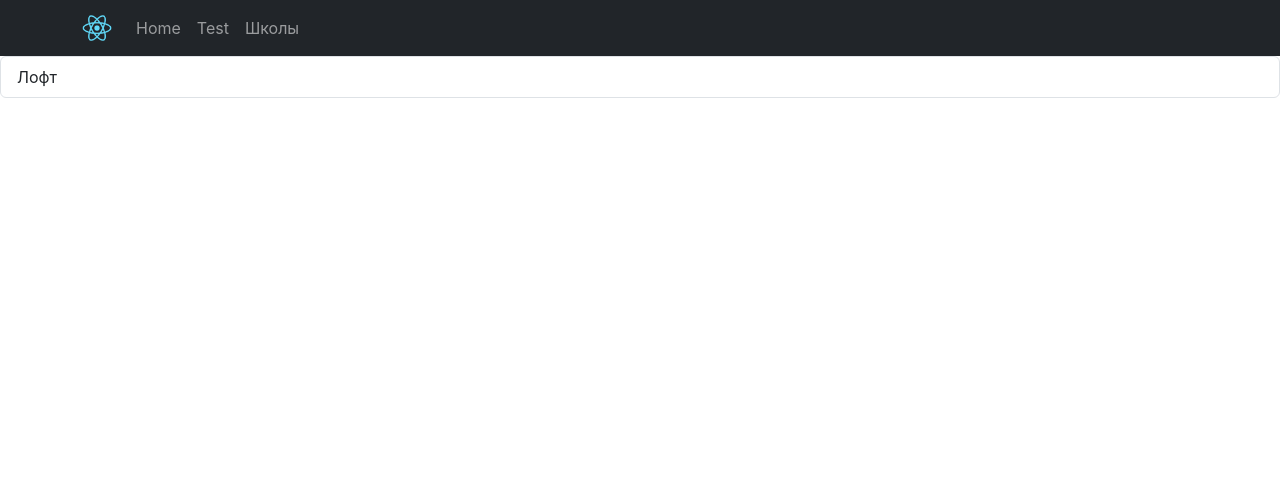
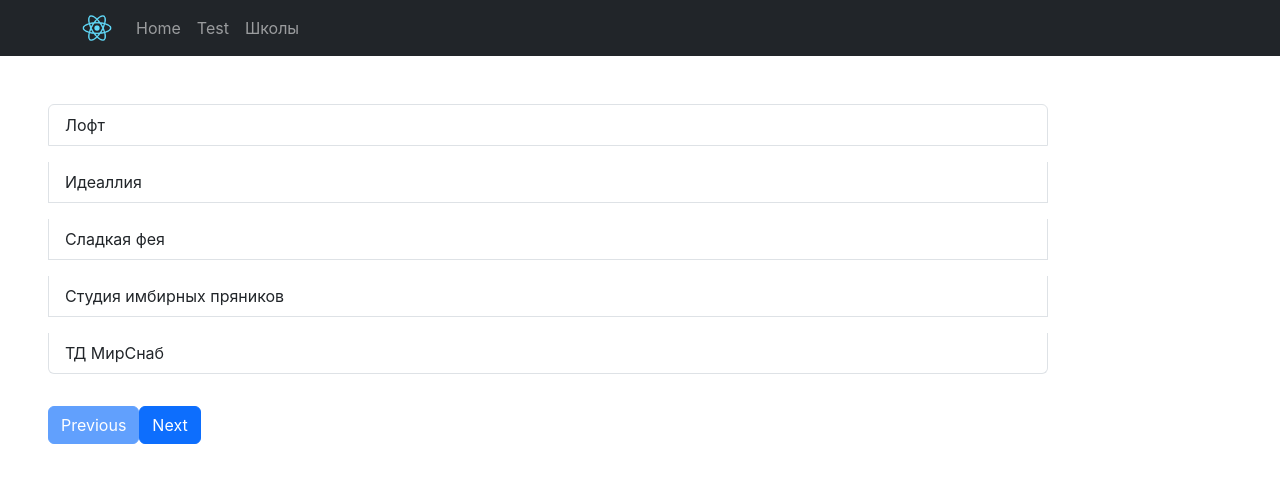
Before and after one commit to Frogpop/Cooking_Platform, a React (Create React App) app: page /schools in a window 1280 px wide. Shown: the top 482 px of the page. Built offline with nearby package versions, Linux system fonts and the light colour scheme.

Commit message:
alpha v List of Schools

```diff
--- /dev/null
+++ b/src/Components/ModelSchool.js
@@ -0,0 +1,35 @@
+import React,{Component} from "react";
+import {Button, Col, Container, Image, Modal, Row} from "react-bootstrap";
+import schools from "../res/shools.json";
+
+class GetData extends Component{
+    render() {
+        return(
+            <Row>
+                <Col>
+                    <Image src={schools[this.props.item].logo} alt="school-logo" className="mt-3 mb-3 ml-2 mr-2" style={{minWidth : "150px", maxWidth : "300px", minHeight : "200px", maxHeight : "250px"}} />
+                </Col>
+                <Col>
+                    <p>{ schools[this.props.item].desc}</p>
+                </Col>
+            </Row>
+        )
+    };
+}
+export default class ModelSchool extends Component{
+    render() {
+        return(
+            <Modal show={this.props.show} onHide={this.props.handleClose}>
+                <Modal.Header closeButton>
+                    <Modal.Title>{schools[this.props.item].name}</Modal.Title>
+                </Modal.Header>
+                <Modal.Body>
+                    <Container>
+                        <GetData item = {this.props.item}/>
+                    </Container>
+                    {/*<Button variant="primary" href="/schools/{}"/>*/}
+                </Modal.Body>
+            </Modal>
+        )
+    }
+}
--- a/src/Pages/Schools.js
+++ b/src/Pages/Schools.js
@@ -1,26 +1,70 @@
 import React,{useState} from "react";
-import {Container, ListGroup, Modal} from "react-bootstrap";
-import logo from '../Components/logo192.png'
+import { ListGroup, Col, Button} from "react-bootstrap";
+import schools from '../res/shools.json'
+import ModelSchool from "../Components/ModelSchool";
+
 export default function Schools(){
+    const [currentPage, setCurrentPage] = useState(1);
+    const [idd, setId] = useState(0);
     const [show, setShow] = useState(false);
+    const schoolsPerPage = 5;
     const handleClose = () => setShow(false);
-    const handleShow = () => setShow(true);
+    const handleShow = (item) => {
+        setShow(true);
+        setId(item);
+    };
+    const indexOfLastSchool = currentPage * schoolsPerPage;
+    const indexOfFirstSchool = indexOfLastSchool - schoolsPerPage;
+    const currentSchools = schools.slice(indexOfFirstSchool, indexOfLastSchool);
+    /*const list = schools.map((info) =>{
+        return(
+            <ListGroup.Item onClick={() =>handleShow(info.id)}>{info.name}</ListGroup.Item>
+        )
+    });*/
+    const list = currentSchools.map((info) => (
+        <ListGroup.Item key={info.id} onClick={() => handleShow(info.id)} className="mb-3 ml-10 mr-10">
+            {info.name}
+        </ListGroup.Item>
+    ));
+    const nextPage = () => {
+        if (currentPage < Math.ceil(schools.length / schoolsPerPage)) {
+            setCurrentPage(currentPage + 1);
+        }
+    };
+
+    const prevPage = () => {
+        if (currentPage > 1) {
+            setCurrentPage(currentPage - 1);
+        }
+    };
     return(
-        <>
-            <ListGroup>
-                <ListGroup.Item onClick={handleShow}>Лофт</ListGroup.Item>
+        <div className="p-5">
+            <ListGroup style={{maxWidth : "1000px"}} >
+                {list}
             </ListGroup>
-            <Modal show={show} onHide={handleClose}>
-                <Modal.Header closeButton>
-                    <Modal.Title>Лофт</Modal.Title>
-                </Modal.Header>
-                <Modal.Body>
-                    <Container>
-                        <img src={logo} alt="school-logo"/>
-                        <p>Что-то там и т.д.</p>
-                    </Container>
-                </Modal.Body>
-            </Modal>
-        </>
+            <Col className="mt-3">
+                <Button
+                    variant="primary"
+                    onClick={prevPage}
+                    disabled={currentPage === 1}
+                >
+                    Previous
+                </Button>
+                <Button
+                    variant="primary"
+                    onClick={nextPage}
+                    disabled={currentPage === Math.ceil(schools.length / schoolsPerPage)}
+                >
+                    Next
+                </Button>
+                {/*<Col>
+
+                </Col>
+                    <Col className="text-right">
+
+                    </Col>*/}
+            </Col>
+            <ModelSchool item={idd} show={show} handleClose={handleClose}/>
+        </div>
     )
 }
--- /dev/null
+++ b/src/res/shools.json
@@ -0,0 +1,72 @@
+[
+    {
+      "id" : 0,
+      "name" : "Лофт",
+      "alt-name" : "loft",
+      "logo" : "https://sun9-60.userapi.com/impg/PYvUrDt4tyYgOs2BAYxjerTNzq5cwKQYtTdPig/yTlv1k5li90.jpg?size=300x300&quality=96&sign=01307ccc793d0683b43ed64435d957a4&type=album",
+      "desc" : "Гастрономическая компания.\nКЕЙТЕРИНГ\nДОСТАВКА\nМАСТЕР-КЛАССЫ\nГАСТРО-КАФЕ"
+    },
+    {
+      "id" : 1,
+      "name" : "Идеаллия",
+      "alt-name" : "ideallia",
+      "logo" : "https://sun92-1.userapi.com/s/v1/ig2/9q-oV3DZyWE4dIjwFKt8KQv3_TGin1nr4pJPD4RvcTpSVAsoa2kL_Zdmwh_tijUGr511o_gBJAH7I1GywGFsBnEB.jpg?quality=95&crop=0,491,1079,1079&as=32x32,48x48,72x72,108x108,160x160,240x240,360x360,480x480,540x540,640x640,720x720&ava=1&u=rWZgAi02D1-6-knn8N0SDiBEIVZp8xo4tpH_EPTrgjw&cs=200x200",
+      "desc" : "Гастрономическая компания.\nКЕЙТЕРИНГ\nДОСТАВКА\nМАСТЕР-КЛАССЫ\nГАСТРО-КАФЕ"
+    },
+    {
+      "id" : 2,
+      "name" : "Сладкая фея",
+      "alt-name" : "sweetfairy",
+      "logo" : "https://sun6-22.userapi.com/s/v1/ig2/7HVBdDsQLSQ3FY4yHRUTuAJA-oJDnIhPlas2Id_6-aBaeQ6PbKD-tagBxSOpl0FGkzzzoztAJUW66XF56aksVBAv.jpg?size=100x100&quality=95&crop=107,107,864,864&ava=1",
+      "desc" : "Школа кондитеров «Сладкая фея»!\nОбучаем и создаем настроение уже 7 лет!\nЗдесь мастер-классы, курсы и комфортное пространство!\n\nЕжедневно 09:00–21:00\nПо предварительной записи: пн-вс\n\nПриходи Учись Удивляй"
+    },
+    {
+      "id" : 3,
+      "name" : "Студия имбирных пряников",
+      "alt-name" : "gingerbreadstudio",
+      "logo" : "https://cdn4.cdn-telegram.org/file/sM-BwTyuyN-b0QTGiOsdNBAqwsGBl5y6A5piX_fzOeSYbGhrWLmIj3_B3drCw3uwhaNvjjFZbKsaCqxOltDDj7rkXYueeeT-sPaGBzWE80OgdXC8CZBISpt3eFQkeJeltZMb4GMMlU1bXuvZbHjp3fNUs7PHmWUZ7LCKMOmr4ZsbV3W4MFQK802hPZ_rKb7EaJI1nPQ7TWsaU3u3YvGejduC7KKC_3YlZOrcHuMebaijnWHHH2ebmK5R5t7wEd0IZFsOVq9e6YLJddulN_rUN069pz4jO4GZZohPP3BgSJgQtuV9e1guY3dBgf1IIc0tBuimHmRZBwUY0jw__xNgTw.jpg",
+      "desc" : "Кулинарные курсы"
+    },
+    {
+      "id" : 4,
+      "name" : "ТД МирСнаб",
+      "alt-name" : "mirsnab",
+      "logo" : "https://mirsnab.su/userfiles/img/logo/logo_mirsnab.png",
+      "desc" : "Оптовая компания ТД МИРСНАБ - крупнейший поставщик сырья и ингредиентов для предприятий пищевого комплекса в Сибирском федеральном округе. Начала свою деятельность компания в 2004 году.\nГлавной особенностью работы компании является возможность поставок эксклюзивных высококачественных видов сырья, а также разработка индивидуальных планов модернизации технологии производства за счет продуктов современной пищевой промышленности."
+    },
+    {
+      "id" : 5,
+      "name" : "Baton bakery & cafe",
+      "alt-name" : "batonbakerycafe",
+      "logo" : "https://sun9-18.userapi.com/impg/RcnU6k9-Nwkf6w6OV33ZSiwxbp0jAhzmOxloxA/gLB-P3ihzqo.jpg?size=1440x1920&quality=95&sign=e48df351cef60fa1f2f040f85eed48ba&type=album",
+      "desc" : "Ваши любимые тортики и выпечка в Северске"
+    },
+    {
+      "id" : 6,
+      "name" : "University by Maglena",
+      "alt-name" : "universitybymaglena",
+      "logo" : "https://universitybymaglena.ru/assets/images/header/header-logo3.png",
+      "desc" : "Место, в котором ты научишься готовить вкусные полезные десерты, не ограничивать себя и своих детей в удовольствии вкусно питаться"
+    },
+    {
+      "id" : 7,
+      "name" : "Сибириада тк",
+      "alt-name" : "sibiriada",
+      "logo" : "https://azvezda.ru/wa-data/public/site/themes/vivashopazvezda11/img/logo.png?v1547805504",
+      "desc" : "Торговая Компания «Сибириада» основана в 1996 году и является поставщиком ингредиентов, материалов и инвентаря для производства кондитерских и хлебобулочных изделий.\n\nМноголетний опыт работы, устойчивые связи с поставщиками, позволяют поддерживать широкий ассортимент товаров и отслеживать современные тенденции развития рынка ингредиентов и инновационных технологий."
+    },
+    {
+      "id" : 8,
+      "name" : "Алгоритм-С",
+      "alt-name" : "algorithms",
+      "logo" : "https://algoritm-c.ru/logo.png",
+      "desc" : "✅Учебно-консультационный центр «Алгоритм-С» работает на рынке образовательных услуг в сфере дополнительного профессионального образования граждан с 1998 года.  \n✅Мы занимаемся подготовкой, переподготовкой и повышением квалификации специалистов в различных областях, проводим корпоративное обучение и тренинги, обеспечиваем своих слушателей стажировками по выбранной специальности, оказываем содействие в трудоустройстве. \n\n✅У нас работают преподаватели-практики высокой квалификации, обеспечивающие индивидуальный подход к каждому ученику на протяжении всего курса обучения.  \n\n✅Бесплатное переобучение "
+    },
+    {
+      "id" : 9,
+      "name" : "Внуки Эйнштейна",
+      "alt-name" : "einsteins",
+      "logo" : "https://sun6-20.userapi.com/s/v1/ig2/Lx8g8QlHvp6_h7DxZU8iJuxmnb-fu-7IGzPukgNte1q3C5pi3hS_lOuEhZQQFAhJAJx_Yd6G5csao584eWcqWUw6.jpg?size=400x400&quality=95&crop=3,0,694,694&ava=1",
+      "desc" : "Яркое познавательное научное шоу для детей. Несколько вариантов программ, которые с легкостью адаптируются под возраст детей от 5+\nВедущий-химик с педагогическим образованием. Более 1000 праздников.\nИнтерактивные зрелищные эксперименты на любые мероприятия.\n\nБольшое количество различных экспериментов удивят любого, даже если Вы видели уже подобное."
+    }
+]
```
